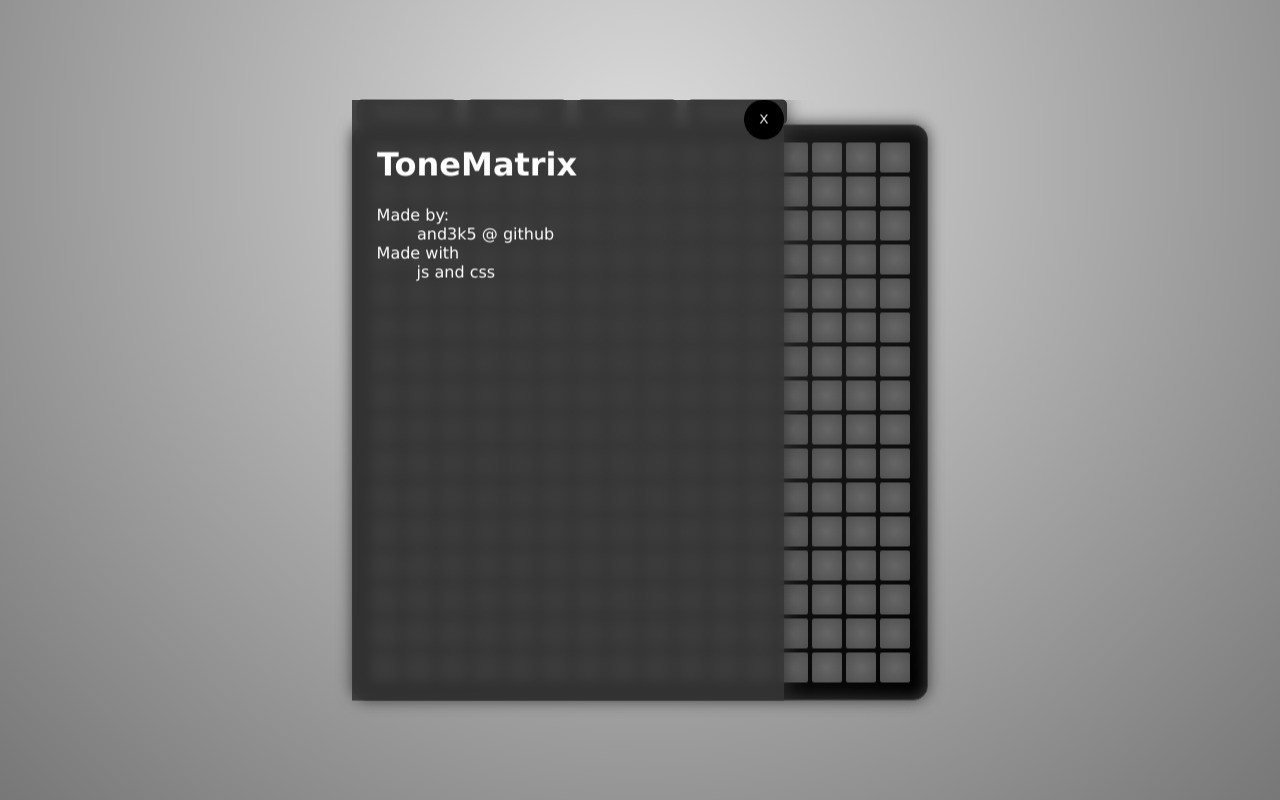
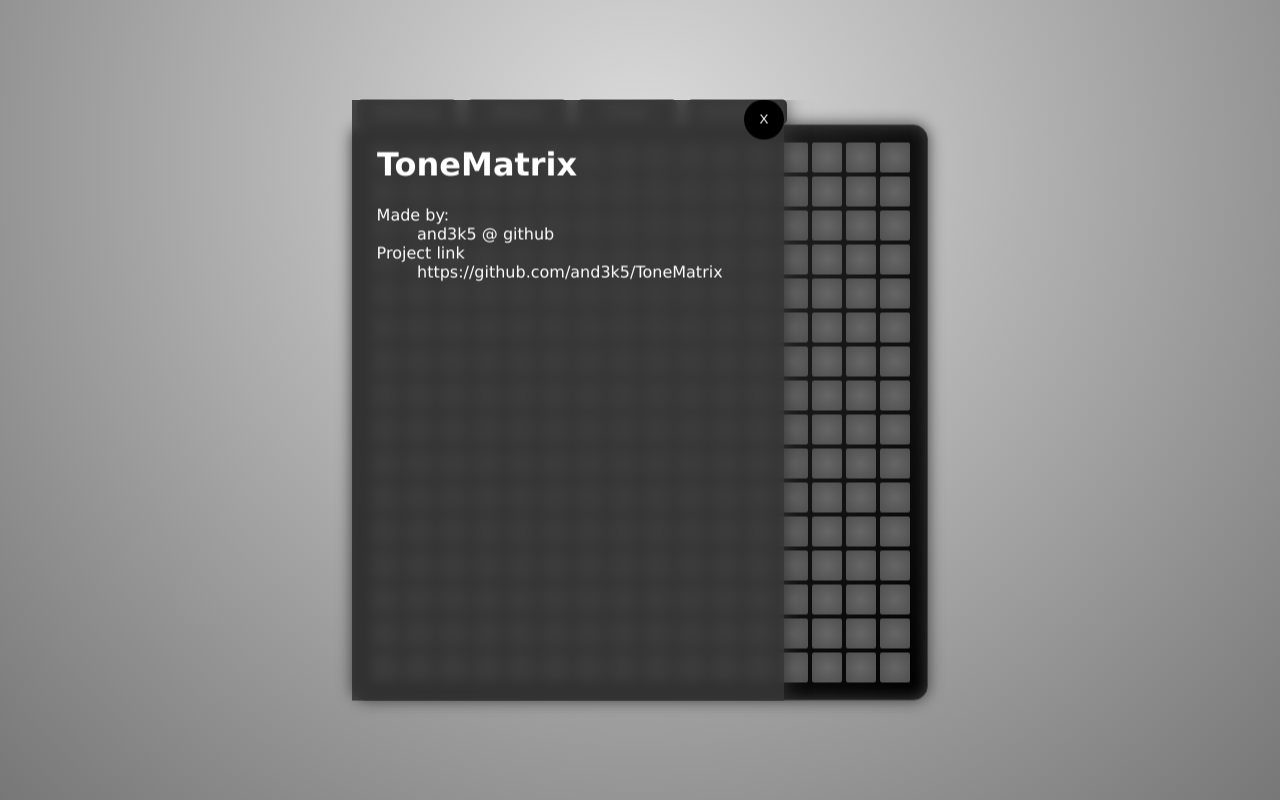
Before and after one commit to and3k5/ToneMatrix, a Vue app: page / in a window 1280 px wide. Both pictures are taken after a click on the link "About". Built offline with nearby package versions, Linux system fonts and the light colour scheme.

Commit message:
Update description

```diff
--- a/src/components/about.vue
+++ b/src/components/about.vue
@@ -4,9 +4,9 @@
         <div>
             <dl>
                 <dt>Made by:</dt>
-                <dd>and3k5 @ github</dd>
-                <dt>Made with</dt>
-                <dd>js and css</dd>
+                <dd><a href="https://github.com/and3k5">and3k5 @ github</a></dd>
+                <dt>Project link</dt>
+                <dd><a href="https://github.com/and3k5/ToneMatrix">https://github.com/and3k5/ToneMatrix</a></dd>
             </dl>
         </div>
     </div>
```
Also changed, not shown: main.js.
